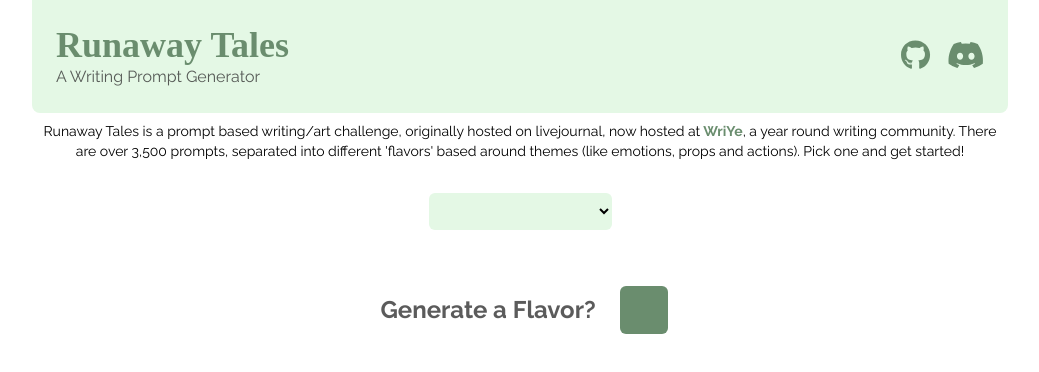
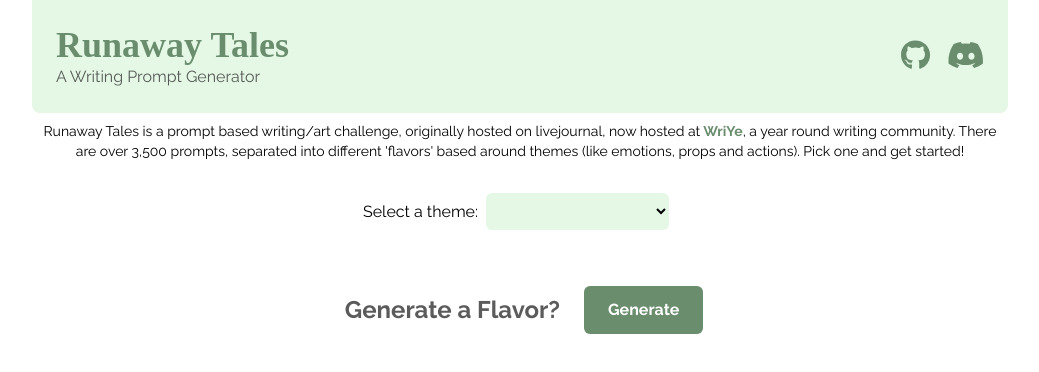
Before and after one commit to kittywizard/runaway-tales-gen, a React (Create React App) app: page / in a window 1280 px wide. Shown: the top 372 px of the page, without its empty margins (120-1159 px from the left). Built offline with nearby package versions, Linux system fonts and the light colour scheme; a web font is replaced by a local one.

Commit message:
style fixes

```diff
--- a/public/style.css
+++ b/public/style.css
@@ -664,6 +664,11 @@ Ensure the default browser behavior of the `hidden` attribute.
   color: rgb(39 52 68 / var(--tw-text-opacity));
 }
 
+.hover\:text-black:hover {
+  --tw-text-opacity: 1;
+  color: rgb(0 0 0 / var(--tw-text-opacity));
+}
+
 @media (min-width: 768px) {
   .md\:flex {
     display: flex;
--- a/src/Main.js
+++ b/src/Main.js
@@ -40,11 +40,13 @@ export default function Main() {
                 name="theme"
                 dropdownState={dropdownState}
                 setDropdownState={setDropdownState}
+                labelName={"Select a theme:"}
             />
             <section className="flex justify-center p-6">
                 <h2 className="m-2 p-2 font-bold text-2xl text-gray">Generate a Flavor?</h2>
                  <Button
                     handleClick={getPrompt}
+                    buttonName={"Generate"}
                 />
             </section>
 
```
